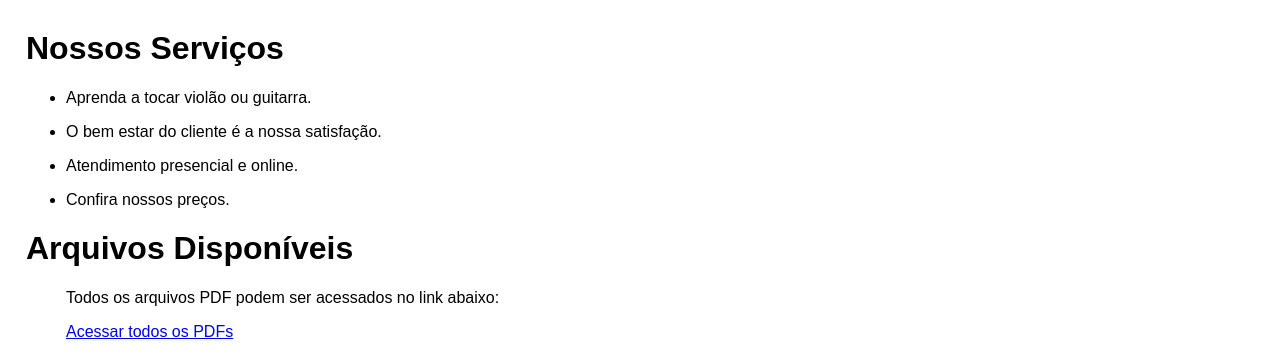
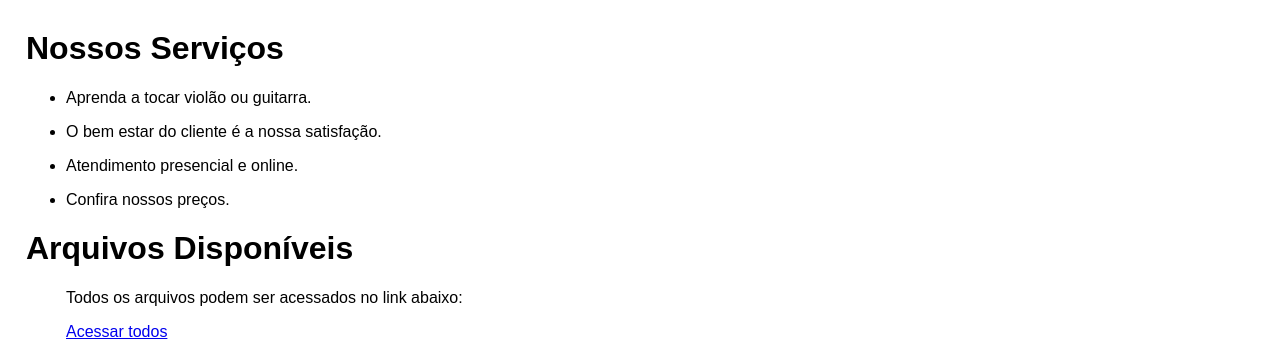
Before and after one commit to luiz-eduardo-collab/Marlon-Lima, a plain HTML site: page index.html in a window 1280 px wide. Shown: the part 317-671 px from the top of the page. Drawn offline with Linux system fonts and the light colour scheme.

Commit message:
Update index.html

```diff
--- a/index.html
+++ b/index.html
@@ -47,8 +47,8 @@
         </ul>
         <h1>Arquivos Disponíveis</h1>
          <ul>
-             <p>Todos os arquivos PDF podem ser acessados no link abaixo:</p>
-         <a href="https://drive.google.com/drive/folders/1ZD0bg3QpHz5yFDAKGDhxlAN11Gyj6zY5" target="_blank">Acessar todos os PDFs</a>
+             <p>Todos os arquivos podem ser acessados no link abaixo:</p>
+         <a href="https://drive.google.com/drive/folders/1ZD0bg3QpHz5yFDAKGDhxlAN11Gyj6zY5" target="_blank">Acessar todos</a>
          </ul>
       </div>
     </div>
```
